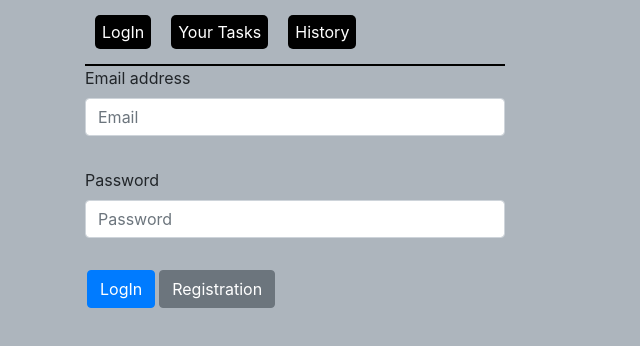
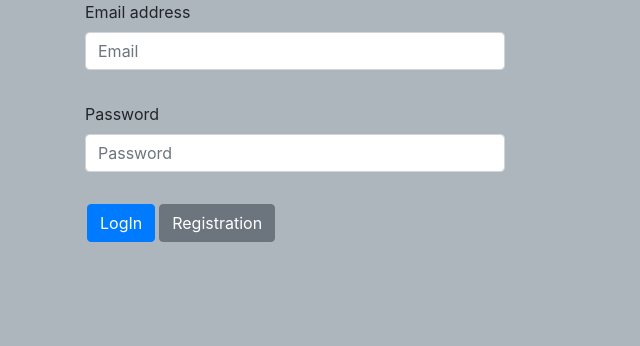
Before and after one commit to GeorgUser/TasksAPP, a React (Create React App) app in the folder client/: page / in a window 1280 px wide. Shown: the top 346 px of the page, without its empty margins (0-640 px from the left). Built offline with nearby package versions, Linux system fonts and the light colour scheme.

Commit message:
add authorization user

```diff
--- a/client/src/components/App.js
+++ b/client/src/components/App.js
@@ -1,6 +1,7 @@
-import React from 'react';
+import React, {useState, useEffect} from 'react';
 import {Route} from "react-router-dom";
 import Nav from "./Nav";
+import {setAuthorizationHeader} from "../api";
 import {Async, lazyImport} from "./Async";
 import LogIn from "./forms/LogIn";
 
@@ -9,20 +10,37 @@ const NewTask = Async(lazyImport("./forms/NewTask"));
 const TasksList = Async(lazyImport("./tasks/TasksList"));
 
 const App = () => {
+    const [token, setToken] = useState(null);
 
-    console.log('app === render');
+    useEffect(()=>{
+        setToken(localStorage.getItem('userToken'));
+        setAuthorizationHeader(token);
+    }, [token]);
+
+    const login = token => {
+        setToken(token);
+        setAuthorizationHeader(token);
+        localStorage.userToken = token;
+    };
+
+    const logout = () => {
+        setToken(null);
+        setAuthorizationHeader();
+        delete localStorage.userToken;
+        console.log(token)
+    };
+
     return (
-    <div className="container">
-        <div className="tableToDo">
-            <Nav/>
-            <Route exact path="/" component={LogIn} />
-            <Route exact path="/SignUp" component={SignUp} />
-            <Route path="/tasks" render={(props)=> <NewTask {...props}/>} />
-            <Route path="/tasks" render={(props)=><TasksList {...props} state={false} title={"Your tasks"}/>} />
-            <Route path="/history" render={(props)=><TasksList {...props} state={true} title={"History"}/>} />
-        </div>
-    </div>)
+        <div className="container">
+            <div className="tableToDo">
+                { token && <Nav logout={logout}/>}
+                <Route exact path="/" render={(props) => <LogIn {...props} login={login}/>}/>
+                <Route exact path="/SignUp" component={SignUp}/>
+                <Route path="/tasks" render={(props) => <NewTask {...props}/>}/>
+                <Route path="/tasks" render={(props) => <TasksList {...props} token={token} state={false} title={"Your tasks"}/>}/>
+                <Route path="/history" render={(props) => <TasksList {...props} state={true} title={"History"}/>}/>
+            </div>
+        </div>)
 };
 
-
 export default App;
--- a/client/src/components/Nav.js
+++ b/client/src/components/Nav.js
@@ -1,12 +1,12 @@
 import React from "react"
 import {Link} from "react-router-dom"
 
-const Nav = () => (
-    <nav className="menu">
-        <Link className="navItem" to="/">LogIn</Link>
-        <Link className="navItem" to="/tasks">Your Tasks</Link>
-        <Link className="navItem" to="/history">History</Link>
-    </nav>
-);
+const Nav = ({logout}) => (
+        <nav className="menu">
+            <Link className="navItem" to="/tasks">Your Tasks</Link>
+            <Link className="navItem" to="/history">History</Link>
+            <Link className="navItem" to="/" onClick={() => logout()}>LogOut</Link>
+        </nav>
+    );
 
 export default Nav;
--- a/client/src/components/forms/LogIn.js
+++ b/client/src/components/forms/LogIn.js
@@ -3,7 +3,7 @@ import {Link} from "react-router-dom"
 import FormMessage from "./FormMessage";
 import api from "../../api";
 
-const LogIn = () => {
+const LogIn = (props) => {
     const initialData = {
         email: "",
         password: "",
@@ -33,10 +33,11 @@ const LogIn = () => {
             setLoading(true);
             console.log("=============== valid");
             api.users.login(data)
-                .then(res => {
+                .then(token => {
                     setLoading(false);
                     setData(initialData);
-                    console.log(res)
+                    props.login(token);
+                    props.history.push("/tasks");
                 })
                 .catch(err => {
                     setErrors({password: err.response.data.errors.global});
```
Also changed, not shown: client/src/components/tasks/TasksList.js (+5 -6 lines).
